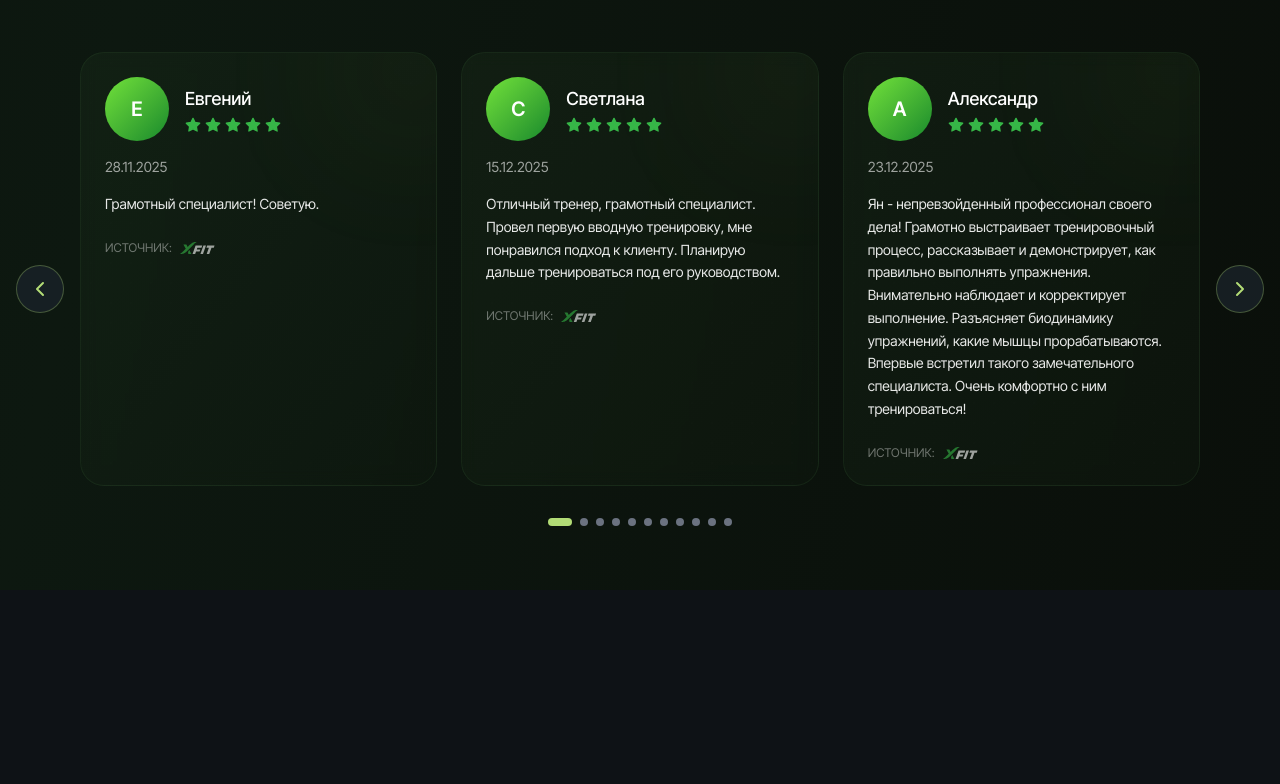
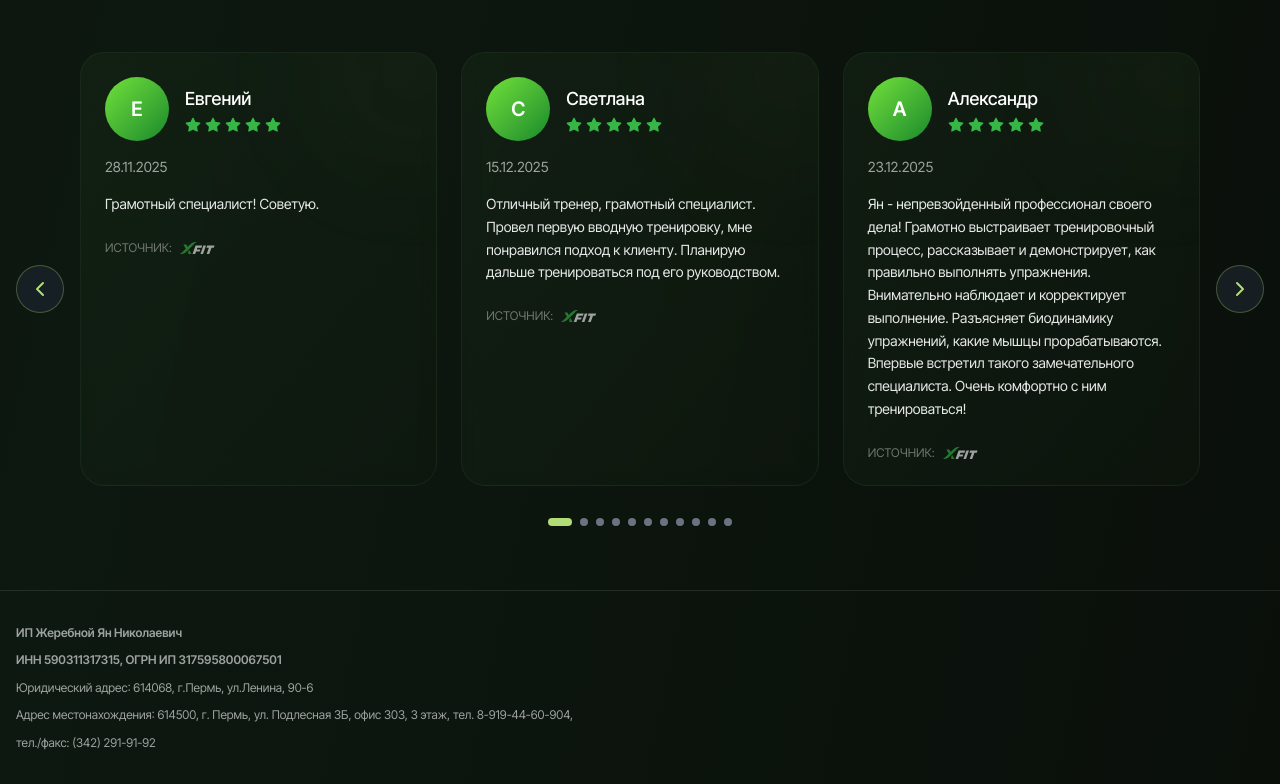
Before and after one commit to sghjdfghjs/finaltests, a Next.js app: page / in a window 1280 px wide. Shown: the part 5255-6039 px from the top of the page. Before the commit the page ends 5845 px from the top, so only its background shows below. Built offline with nearby package versions, Linux system fonts and the light colour scheme.

Commit message:
Add business details in small-text footer

```diff
--- a/app/page.tsx
+++ b/app/page.tsx
@@ -23,6 +23,18 @@ export default function Home() {
         <ServicesSection />
         <ExercisesSection onModalChange={setIsModalOpen} />
         <ReviewsSection />
+
+        <footer className="relative border-t border-white/10 px-4 py-8">
+          <div className="mx-auto max-w-7xl space-y-2 text-xs leading-relaxed text-white/60">
+            <p className="font-semibold">ИП Жеребной Ян Николаевич</p>
+            <p className="font-semibold">ИНН 590311317315, ОГРН ИП 317595800067501</p>
+            <p>Юридический адрес: 614068, г.Пермь, ул.Ленина, 90-6</p>
+            <p>
+              Адрес местонахождения: 614500, г. Пермь, ул. Подлесная 3Б, офис 303, 3 этаж, тел. 8-919-44-60-904,
+            </p>
+            <p>тел./факс: (342) 291-91-92</p>
+          </div>
+        </footer>
       </div>
     </main>
   )
```
